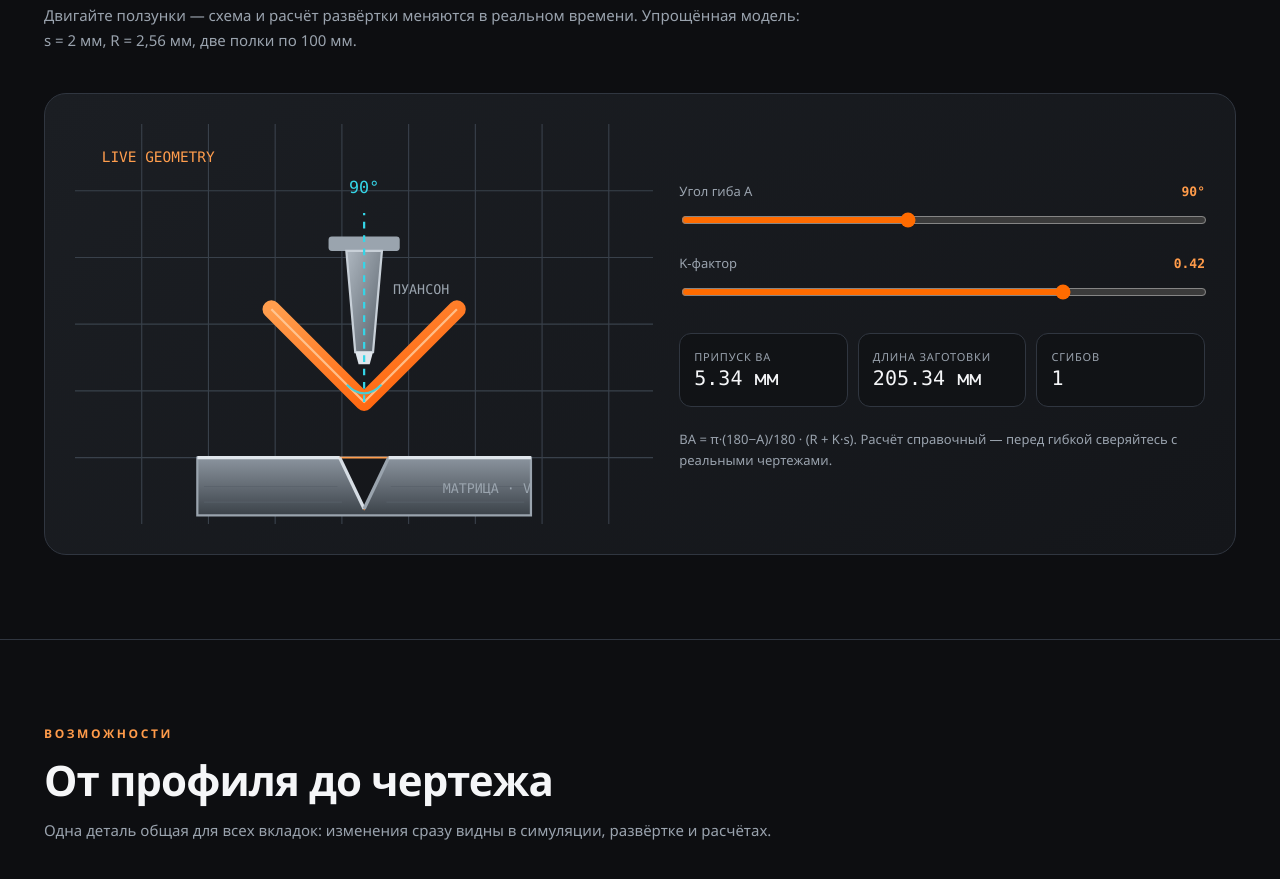
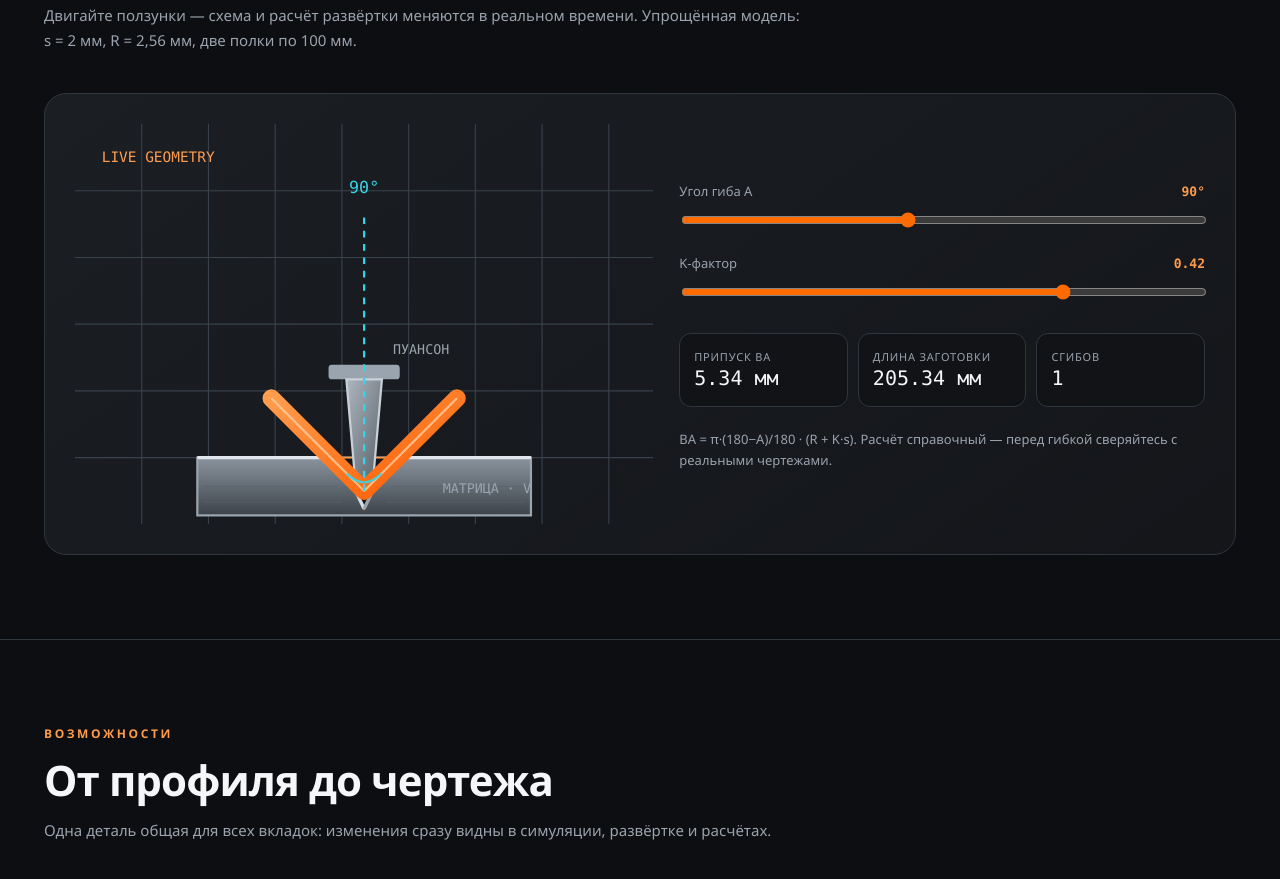
Before and after one commit to frikks/gibgib-sim, a plain HTML site: page index.html in a window 1280 px wide. Shown: the part 1659-2538 px from the top of the page. Drawn offline with Linux system fonts and the light colour scheme; no server answers.

Commit message:
pages: заготовка лежит в V-канавке, пуансон касается гиба

```diff
--- a/index.html
+++ b/index.html
@@ -253,16 +253,16 @@ footer{border-top:1px solid var(--line);padding:28px 0;color:var(--muted);font-s
       <text x="410" y="332" fill="#9aa4ae" font-size="12" font-family="Consolas,monospace" text-anchor="end">МАТРИЦА · V</text>
       <!-- пуансон: клин с держателем, опускается при гибке -->
       <g id="punch">
-        <rect x="228" y="68" width="64" height="13" rx="3" fill="#9aa4ae"/>
-        <path d="M244 81 H276 L268 172 H252 Z" fill="url(#punchSteel)" stroke="#c8d0d8" stroke-width="2"/>
-        <path d="M252 172 H268 L265 183 H255 Z" fill="#e0e6ec"/>
-        <text x="286" y="120" fill="#9aa4ae" font-size="12" font-family="Consolas,monospace">ПУАНСОН</text>
+        <rect x="228" y="182" width="64" height="13" rx="3" fill="#9aa4ae"/>
+        <path d="M244 195 H276 L268 286 H252 Z" fill="url(#punchSteel)" stroke="#c8d0d8" stroke-width="2"/>
+        <path d="M252 286 H268 L265 297 H255 Z" fill="#e0e6ec"/>
+        <text x="286" y="172" fill="#9aa4ae" font-size="12" font-family="Consolas,monospace">ПУАНСОН</text>
       </g>
       <!-- лист в V-канавке -->
-      <polyline id="sheet" points="200,110 260,250 320,110" fill="none" stroke="url(#sh)" stroke-width="16" stroke-linejoin="round" stroke-linecap="round"/>
-      <polyline id="sheetInner" points="200,110 260,250 320,110" fill="none" stroke="#ffd0a3" stroke-width="2" stroke-linejoin="round" opacity=".8"/>
+      <polyline id="sheet" points="177,190 260,330 343,190" fill="none" stroke="url(#sh)" stroke-width="16" stroke-linejoin="round" stroke-linecap="round"/>
+      <polyline id="sheetInner" points="177,190 260,330 343,190" fill="none" stroke="#ffd0a3" stroke-width="2" stroke-linejoin="round" opacity=".8"/>
       <path id="radiusArc" d="" fill="none" stroke="#35d6e8" stroke-width="2" opacity=".9"/>
-      <line id="bendline" x1="260" y1="250" x2="260" y2="80" stroke="#35d6e8" stroke-width="2" stroke-dasharray="6 6"/>
+      <line id="bendline" x1="260" y1="330" x2="260" y2="80" stroke="#35d6e8" stroke-width="2" stroke-dasharray="6 6"/>
       <text x="260" y="62" fill="#35d6e8" font-size="15" font-family="Consolas,monospace" text-anchor="middle" id="angLabel">90°</text>
       <text x="24" y="34" fill="#ff9d4d" font-size="13" font-family="Consolas,monospace">LIVE GEOMETRY</text>
     </svg>
@@ -368,14 +368,14 @@ document.querySelectorAll('.pbtn').forEach(b=>b.onclick=()=>{
 // interactive bend geometry
 const ang=document.getElementById('ang'), kf=document.getElementById('k'), sheet=document.getElementById('sheet'), inner=document.getElementById('sheetInner');
 function upd(){
-  const A=+ang.value, K=+kf.value/100, R=2.56, s=2, L=118, cx=260, cy=250;
+  const A=+ang.value, K=+kf.value/100, R=2.56, s=2, L=118, cx=260, cy=330;
   const a=(A/2)*Math.PI/180;
   const lx=cx-L*Math.sin(a), ly=cy-L*Math.cos(a), rx=cx+L*Math.sin(a);
   const pts=[[lx.toFixed(1),ly.toFixed(1)],[cx,cy],[rx.toFixed(1),ly.toFixed(1)]].map(p=>p.join(',')).join(' ');
   sheet.setAttribute('points',pts); inner.setAttribute('points',pts);
   const t=22, px=cx-t*Math.sin(a), py=cy-t*Math.cos(a), qx=cx+t*Math.sin(a);
   document.getElementById('radiusArc').setAttribute('d',`M${px.toFixed(1)} ${py.toFixed(1)} Q ${cx} ${cy} ${qx.toFixed(1)} ${py.toFixed(1)}`);
-  document.getElementById('punch').setAttribute('transform',`translate(0,${((170-A)/140*58).toFixed(1)})`);
+  document.getElementById('punch').setAttribute('transform',`translate(0,${(30+(170-A)/140*8).toFixed(1)})`);
   document.getElementById('angVal').textContent=A+'°';
   document.getElementById('angLabel').textContent=A+'°';
   document.getElementById('kVal').textContent=K.toFixed(2);
```
